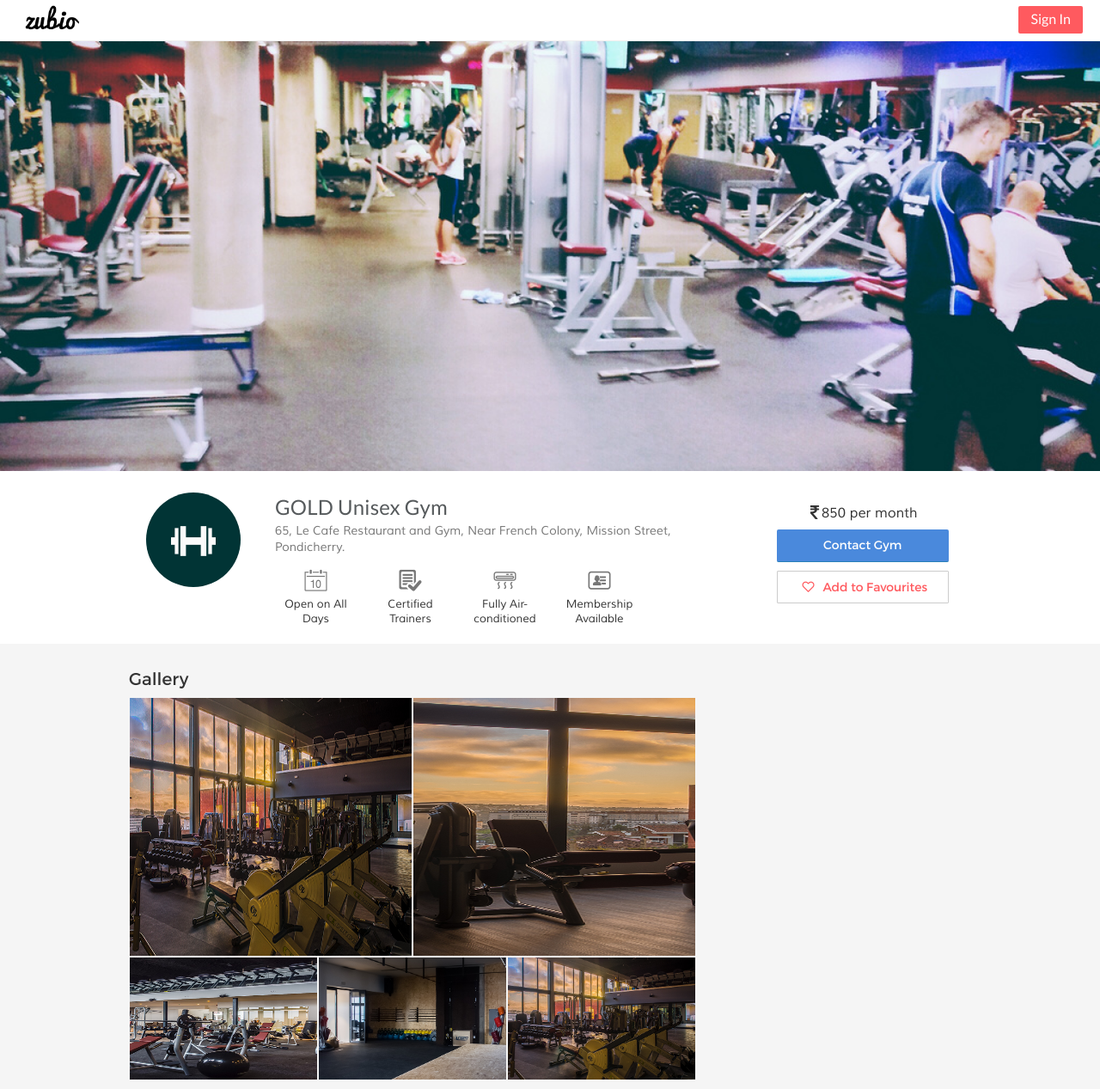
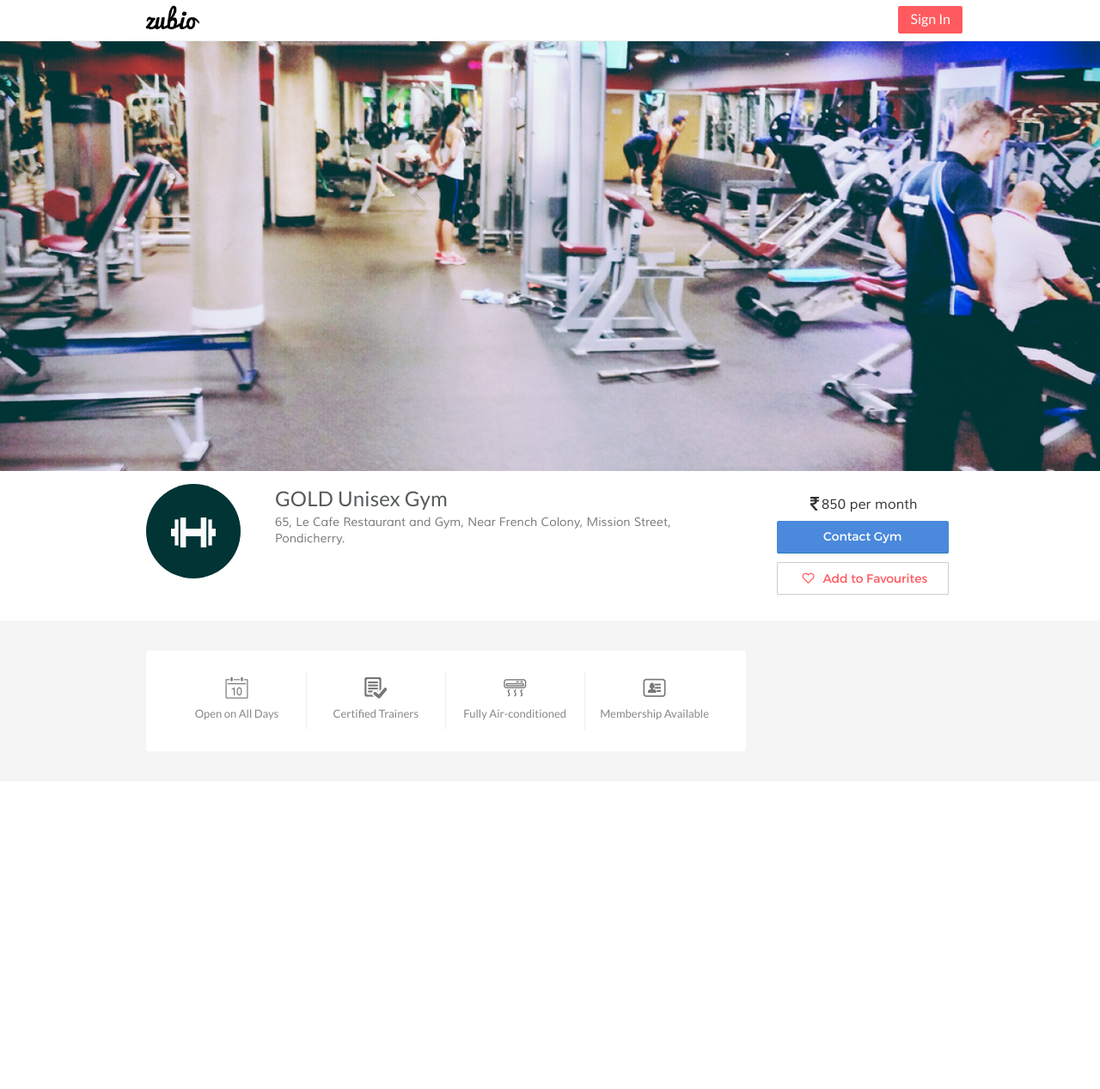
Before and after one commit to tejesh0/Zubio.in, a Django app: a page that uses zubio/gym/templates/gym-profile.html in a window 1280 px wide. Shown: the whole page at 86% size. After the commit the page ends 849 px from the top, so only its background shows below. Run offline with Django 3.2, Linux system fonts and the light colour scheme; some libraries are stand-ins or nearby versions.

Commit message:
Modify Profile Page

```diff
--- a/zubio/gym/templates/gym-profile.html
+++ b/zubio/gym/templates/gym-profile.html
@@ -33,24 +33,6 @@
 				<div class="profile-summary">
 					<h1>GOLD Unisex Gym</h1>
 					<p><a title="Address" href="#">65, Le Cafe Restaurant and Gym, Near French Colony, Mission Street, Pondicherry.</a></p>
-					<div class="overview-box clearfix">
-						<div class="col-sm-3">
-							<i class="flaticon-event7"></i>
-							<p>Open on All Days</p>
-						</div>
-						<div class="col-sm-3">
-							<i class="flaticon-verified9"></i>
-							<p>Certified Trainers</p>
-						</div>
-						<div class="col-sm-3">
-							<i class="flaticon-airconditioner"></i>
-							<p>Fully Air-conditioned</p>
-						</div>
-						<div class="col-sm-3">
-							<i class="flaticon-business133"></i>
-							<p>Membership Available</p>
-						</div>
-					</div>
 				</div>
 			</div>
 			<div class="col-md-3 col-sm-4 primary-actions">
@@ -61,31 +43,29 @@
 		</div>
 	</article>
 
-	<article style="background: #f5f5f5;">
-		<div class="container listing-info">
-			<div class="photo-grid clearfix">
-				<h2>Gallery</h2>
-				<div class="upper-grid clearfix">
-					<div class="col-md-6">
-						<a href="#"><img id="photos"src="/static/img/1.jpg"></a>
+	<article class="light profile-info">
+		<div class="container clearfix">
+			<div class="col-md-9">
+				<div class="overview-box clearfix">
+					<div class="col-sm-3">
+						<i class="flaticon-event7"></i>
+						<p>Open on All Days</p>
 					</div>
-					<div class="col-md-6">
-						<a href="#"><img id="photos"src="/static/img/2.jpg"></a>
+					<div class="col-sm-3">
+						<i class="flaticon-verified9"></i>
+						<p>Certified Trainers</p>
 					</div>
-				</div>
-
-				<div class="lower-grid clearfix">
-					<div class="col-sm-4">
-						<a href="#"><img src="/static/img/3.jpg"></a>
+					<div class="col-sm-3">
+						<i class="flaticon-airconditioner"></i>
+						<p>Fully Air-conditioned</p>
 					</div>
-					<div class="col-sm-4">
-						<a href="#"><img src="/static/img/4.jpg"></a>
-					</div>
-					<div class="col-sm-4">
-						<a href="#"><img src="/static/img/1.jpg"></a>
+					<div class="col-sm-3">
+						<i class="flaticon-business133"></i>
+						<p>Membership Available</p>
 					</div>
 				</div>
 			</div>
+			<div class="col-md-3"></div>
 		</div>
 	</article>
 
--- a/zubio/static/css/global.css
+++ b/zubio/static/css/global.css
@@ -124,6 +124,10 @@
 	color: #777;
 }
 
+.light{
+	background: #f5f5f5;
+}
+
 .inverse-ghost-btn i{
 	margin: 0 10px 0 5px;
 }
--- a/zubio/static/css/profile.css
+++ b/zubio/static/css/profile.css
@@ -15,11 +15,10 @@
 }
 
 .profile-header{
-	padding: 10px;
 	background: #fff;
 }
 
-.profile-header .container{
+.container{
 	max-width: 1000px;
 }
 
@@ -83,13 +82,21 @@
 	padding: 4px 0 4px 0;
 }
 
+.profile-info{
+	padding: 25px 10px;
+}
+
 .overview-box{
-	margin: 10px 0;
-	max-width: 440px;
+	border-radius: 3px;
+	margin: 10px auto;
+	padding: 25px;
+	color: #888;
+	background: #fff;
 }
 
 .overview-box p{
 	font-size: 13px;
+	margin-top: 3px;
 	line-height: 17px;
 }
 
@@ -99,62 +106,10 @@
 }
 
 .overview-box div{
-	padding-left: 0;
+	border-right: 1px solid #eee;
 	text-align: center;
 }
 
-.listing-info{
-	margin: 0 auto;
-	padding: 10px;
-	max-width: 1000px;
+.overview-box div:last-child{
+	border-right: none;
 }
-
-.listing-info h2{
-	font-size: 20px;
-	font-family: "montserratregular";
-}
-
-.listing-info p{
-	font-family: "muliregular";
-	max-width: 600px;
-}
-
-.photo-grid{
-	max-width: 660px;
-}
-
-.upper-grid div, .lower-grid div{
-	padding: 1px;
-}
-
-.upper-grid img{
-	margin: 0;
-	width: 100%;
-	height: 300px;
-	background-color: #ccc;
-	background-repeat: no-repeat;
-	background-position: top center;
-	background-size: cover;
-	display: block;
-}
-
-.upper-grid{
-	margin: 2px auto;
-	margin-bottom: 0;
-}
-
-.upper-grid a{
-	max-width: 660px;
-	width: 100%;
-	height: 100%;
-}
-
-.lower-grid img{
-	width: 100%;
-	height: 142px;
-	background-color: #ccc;
-	background-repeat: no-repeat;
-	background-position: top center;
-	background-size: cover;
-	display: block;
-}
```
Also changed, not shown: zubio/db.sqlite3.
